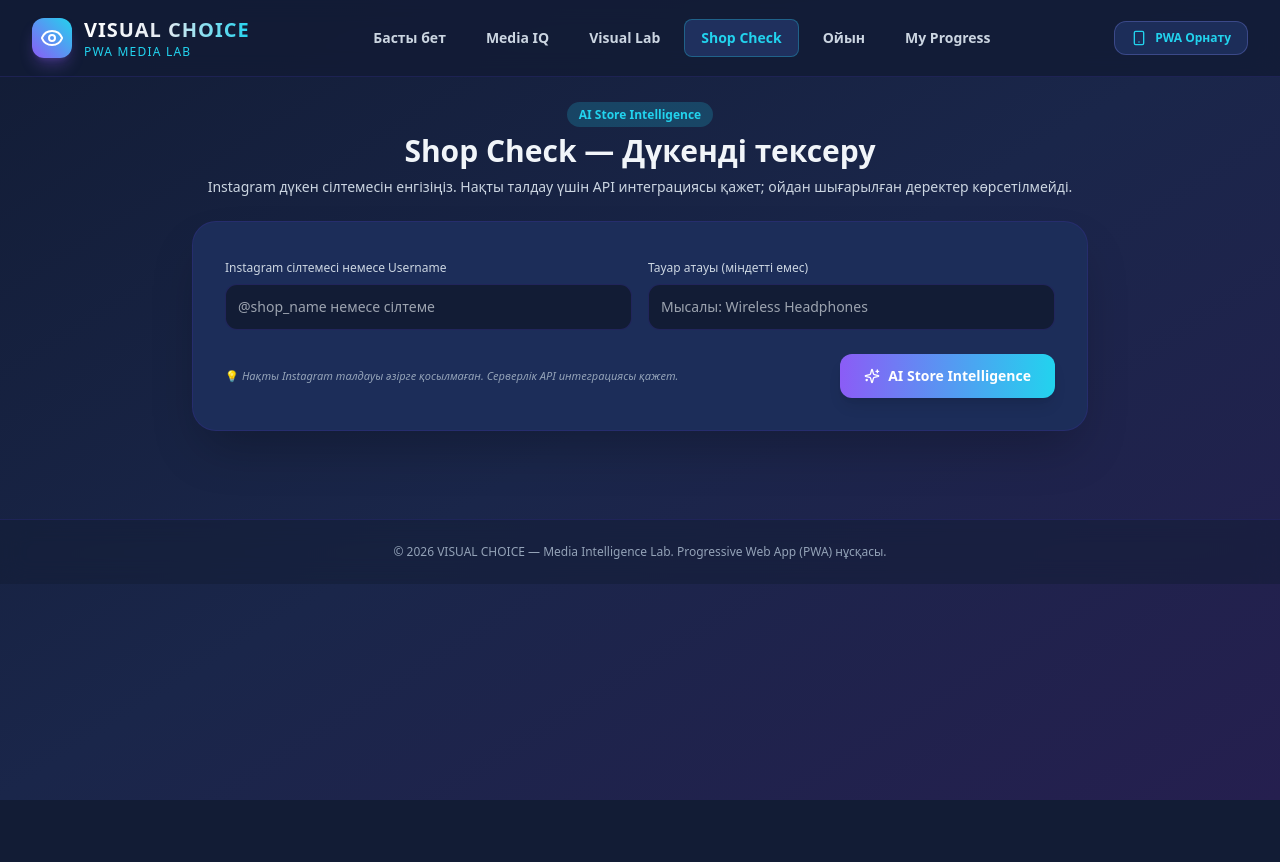
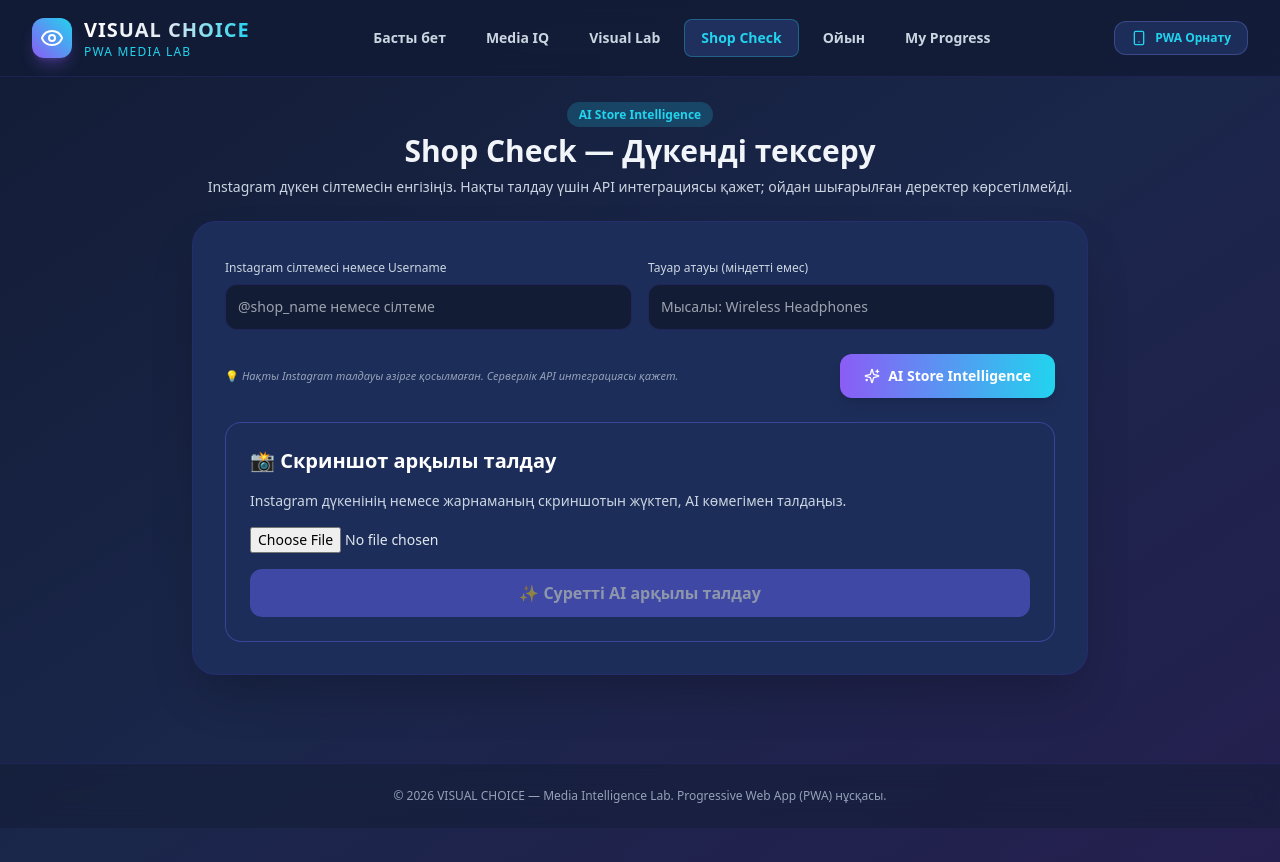
Before and after one commit to asimaergenkyzy-dev/visual-choice, a React (Vite) app: page / in a window 1280 px wide. Both pictures are taken after a click on the button "Shop Check". Shown: the top 862 px of the page. Before the commit the page ends 800 px from the top, so only its background shows below. Built offline with nearby package versions, Linux system fonts and the light colour scheme.

Commit message:
Add screenshot analysis to Shop Check

```diff
--- a/src/App.tsx
+++ b/src/App.tsx
@@ -371,6 +371,10 @@ export default function App() {
   const [shopLink, setShopLink] = useState('');
   const [productName, setProductName] = useState('');
   const [shopResult, setShopResult] = useState(null);
+
+const [shopImage, setShopImage] = useState(null);
+const [imageResult, setImageResult] = useState(null);
+const [imageLoading, setImageLoading] = useState(false);
 
   // Real or Manipulated Game state
   const [gameRound, setGameRound] = useState(0);
@@ -1144,7 +1148,124 @@ export default function App() {
 
                 </div>
               )}
-            </div>
+
+{/* Скриншот арқылы талдау */}
+<div className="mt-8 p-6 bg-[#1c2d59] border border-indigo-500/40 rounded-2xl space-y-4">
+  <h3 className="text-xl font-bold text-white">
+    📸 Скриншот арқылы талдау
+  </h3>
+
+  <p className="text-sm text-slate-300">
+    Instagram дүкенінің немесе жарнаманың скриншотын
+    жүктеп, AI көмегімен талдаңыз.
+  </p>
+
+  <input
+    type="file"
+    accept="image/png,image/jpeg,image/webp"
+    className="block w-full text-sm text-slate-200"
+    onChange={(e) => {
+      setShopImage(e.target.files?.[0] || null);
+      setImageResult(null);
+    }}
+  />
+
+  <button
+    type="button"
+    disabled={!shopImage || imageLoading}
+    className="w-full rounded-xl bg-indigo-500 p-3 font-bold text-white disabled:opacity-50"
+    onClick={async () => {
+      if (!shopImage) return;
+
+      if (shopImage.size > 4 * 1024 * 1024) {
+        setImageResult({
+          error: "Сурет көлемі 4 МБ-тан аспауы керек."
+        });
+        return;
+      }
+
+      setImageLoading(true);
+      setImageResult(null);
+
+      try {
+        const base64 = await new Promise<string>((resolve, reject) => {
+          const reader = new FileReader();
+          reader.onload = () =>
+            resolve(String(reader.result).split(",")[1]);
+          reader.onerror = reject;
+          reader.readAsDataURL(shopImage);
+        });
+
+        const response = await fetch("/api/analyze-image", {
+          method: "POST",
+          headers: {
+            "Content-Type": "application/json"
+          },
+          body: JSON.stringify({
+            image: base64,
+            mimeType: shopImage.type
+          })
+        });
+
+        const data = await response.json();
+
+        if (!response.ok) {
+          throw new Error(data.error || "Талдау қатесі");
+        }
+
+        setImageResult(data);
+      } catch (error) {
+        setImageResult({
+          error: error instanceof Error
+            ? error.message
+            : "Суретті талдау мүмкін болмады."
+        });
+      } finally {
+        setImageLoading(false);
+      }
+    }}
+  >
+    {imageLoading ? "⏳ Талданып жатыр..." : "✨ Суретті AI арқылы талдау"}
+  </button>
+
+  {imageResult && (
+    <div className="bg-[#121c35] rounded-xl p-4 space-y-3 text-sm text-slate-200">
+      {imageResult.error ? (
+        <p className="text-red-300">{imageResult.error}</p>
+      ) : (
+        <>
+          <h4 className="font-bold text-lg text-white">
+            {imageResult.shopName || "Талдау нәтижесі"}
+          </h4>
+          <p>👥 Оқырмандар: {imageResult.followers || "Анықталмады"}</p>
+          <p>📷 Жарияланымдар: {imageResult.posts || "Анықталмады"}</p>
+          <p>📅 Жиілігі: {imageResult.postingFrequency || "Анықталмады"}</p>
+          <p>⚠️ Қауіп деңгейі: {imageResult.riskLevel || "Анықталмаған"}</p>
+          <p>{imageResult.summary}</p>
+
+          <h4 className="font-semibold text-white">Нақты деректер</h4>
+          <ul className="list-disc pl-5">
+            {(imageResult.verifiedFacts || []).map((fact: string, i: number) => (
+              <li key={i}>{fact}</li>
+            ))}
+          </ul>
+
+          <h4 className="font-semibold text-white">Нені тексеру керек?</h4>
+          <ul className="list-disc pl-5">
+            {(imageResult.redFlags || []).map((flag: string, i: number) => (
+              <li key={i}>{flag}</li>
+            ))}
+          </ul>
+
+          <p className="text-indigo-200">
+            {imageResult.recommendations}
+          </p>
+        </>
+      )}
+    </div>
+  )}
+</div>
+ </div>
           </div>
         )}
 
```
